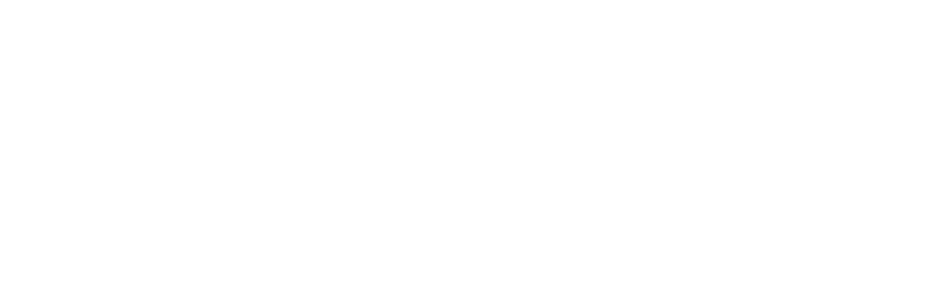
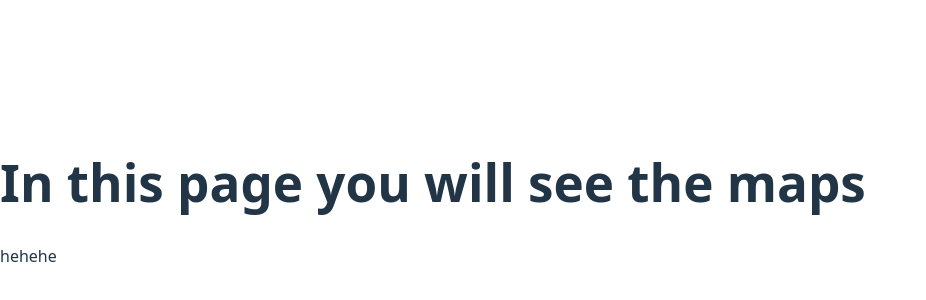
Before and after one commit to Slowdust18/indoor_navigation_system, a React (Vite) app in the folder frontend/sims-navigation/: page /navigation in a window 1280 px wide. Before the commit this address had no page. Shown: the part 198-498 px from the top of the page, without its empty margins (0-926 px from the left). Built offline with nearby package versions, Linux system fonts and the light colour scheme.

Commit message:
add Navigation page and update routing in App component

```diff
--- a/frontend/sims-navigation/src/App.tsx
+++ b/frontend/sims-navigation/src/App.tsx
@@ -1,10 +1,12 @@
 import { Routes, Route } from "react-router-dom"
 import Landing from "./pages/landing"
+import Navigation from "./pages/navigation"
 
 function App() {
   return (
     <Routes>
       <Route path="/" element={<Landing />} />
+      <Route path="/navigation" element={<Navigation />} />
 
 
     </Routes>
--- /dev/null
+++ b/frontend/sims-navigation/src/pages/navigation.tsx
@@ -0,0 +1,11 @@
+
+
+export default function Navigation() {
+  return (
+    <div>
+      <h1>In this page you will see the maps </h1>
+      <p>hehehe</p>
+
+    </div>
+  )
+}
```
